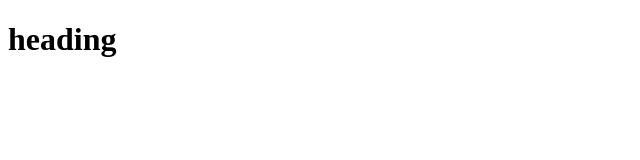
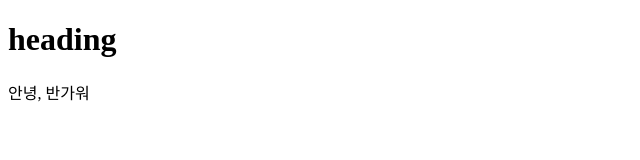
Before and after one commit to hyoujjin/test, a plain HTML site: page index.html in a window 1280 px wide. Shown: the whole page, without its empty margins (0-640 px from the left). Drawn offline with Linux system fonts and the light colour scheme.

```diff
--- a/index.html
+++ b/index.html
@@ -7,5 +7,6 @@
 </head>
 <body>
     <h1>heading</h1>
+    <div>안녕, 반가워</div>
 </body>
 </html>
```
Also changed, not shown: 1 other file.
